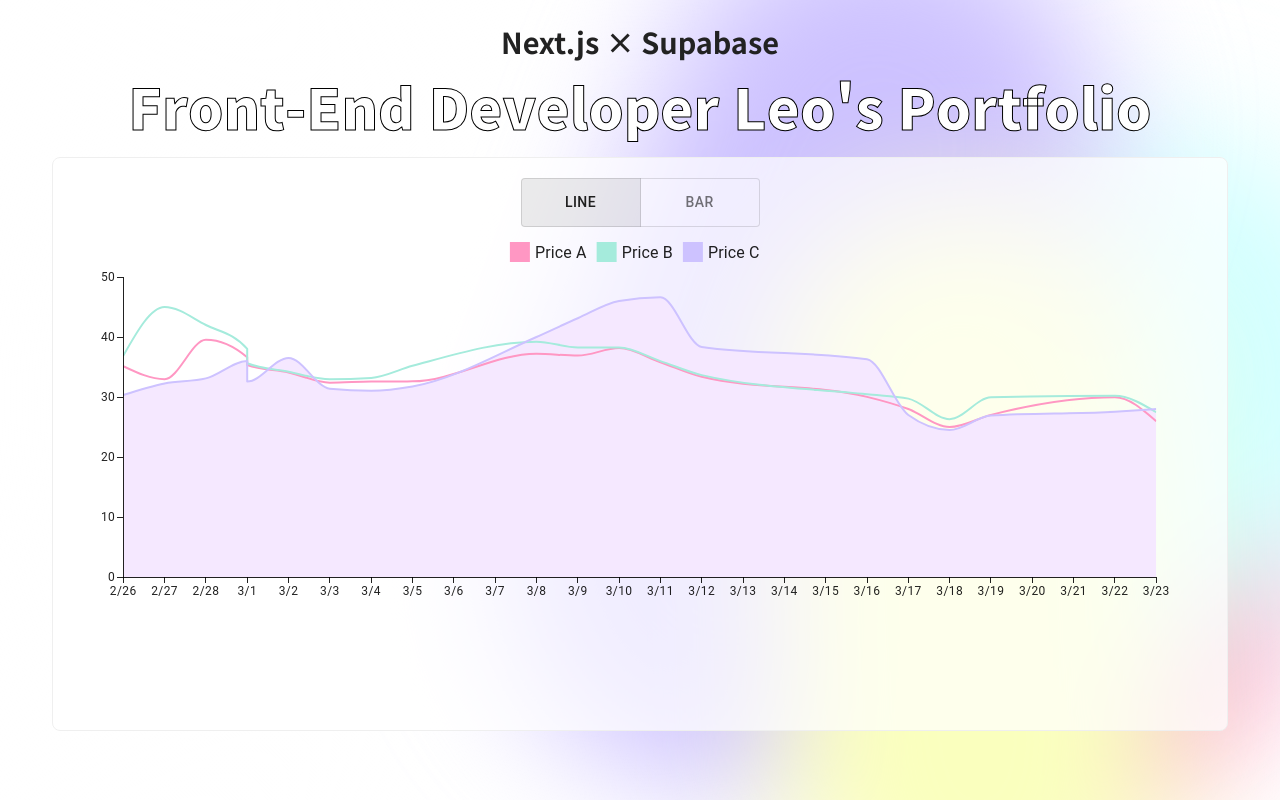
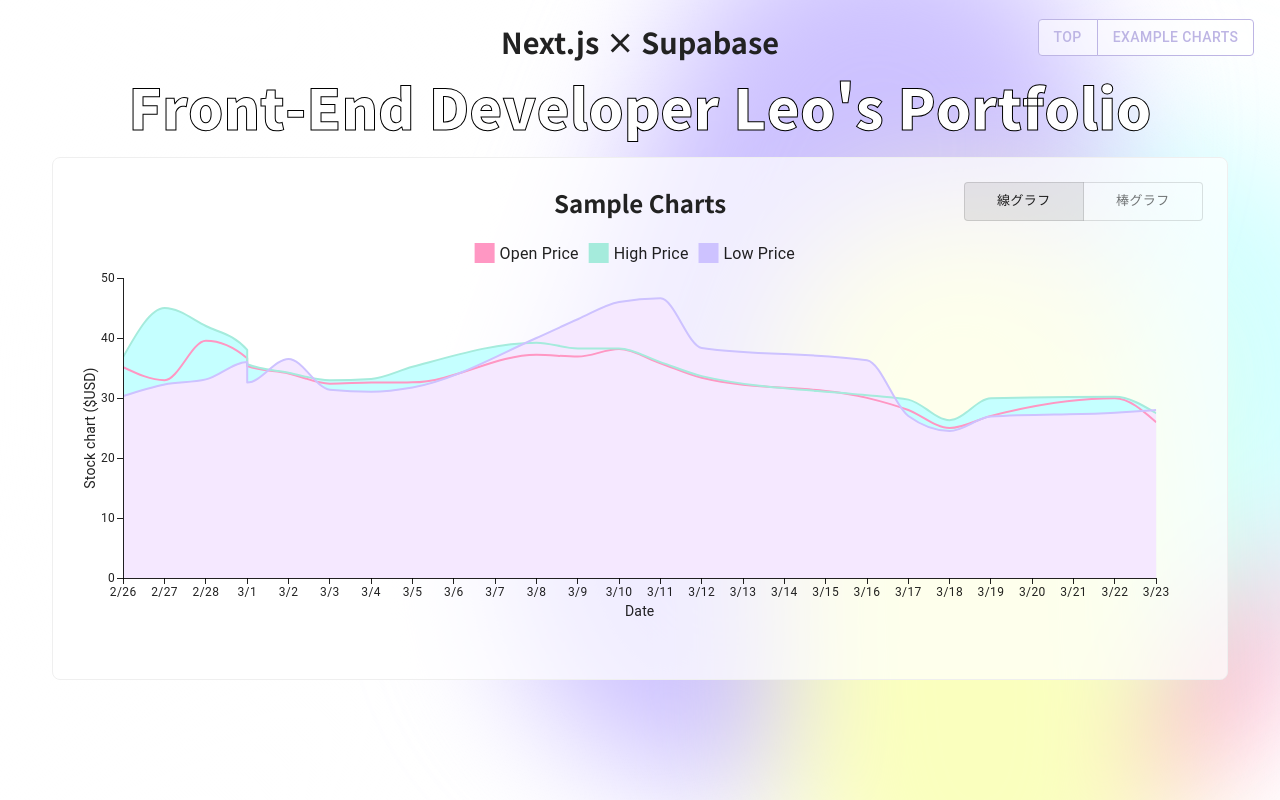
Before and after one commit to tagche/supabase-vercel-nextjs-portfolio, a Next.js app: page /chart in a window 1280 px wide. Built offline with nearby package versions, Linux system fonts and the light colour scheme.

Commit message:
遷移用ナビ実装

```diff
--- a/app/chart/page.tsx
+++ b/app/chart/page.tsx
@@ -1,21 +1,26 @@
 "use client"
 
 import * as React from 'react'
+import { useEffect } from 'react'
 import Stack from '@mui/material/Stack'
 import Box from '@mui/material/Box'
 import ToggleButtonGroup from '@mui/material/ToggleButtonGroup'
 import ToggleButton from '@mui/material/ToggleButton'
 import { BarChart } from '@mui/x-charts/BarChart'
 import { LineChart } from '@mui/x-charts/LineChart'
+import Navi from "../components/navi";
 import BgMotion from '../components/bgMotion'
 import OpeningAnim from '../top/openingAnim'
 
 const colors = ['#FF97C3', '#A5EBDC', '#CDC2FF']
+const colorsLite = ['#FFC6EE', '#c5ffff', '#f5e8ff']
+
 const barChartsParams = {
+    // 英数国理社
     series: [
-        { data: [3, 4, 1, 6, 5], label: 'A' },
-        { data: [4, 3, 1, 5, 8], label: 'B' },
-        { data: [4, 2, 5, 4, 1], label: 'C' },
+        { data: [80, 75, 91, 65, 52], label: 'Aさん' },
+        { data: [92, 85, 55, 72, 38], label: 'Bさん' },
+        { data: [60, 70, 95, 60, 80], label: 'Cさん' },
     ],
     height: 400,
 }
@@ -113,17 +118,17 @@
 const lineChartsParams = {
     series: [
         {
-            label: 'Price A',
+            label: 'Open Price',
             data: openPrice,
             showMark: false,
         },
         {
-            label: 'Price B',
+            label: 'High Price',
             data: highPrice,
             showMark: false,
         },
         {
-            label: 'Price C',
+            label: 'Low Price',
             data: lowPrice,
             showMark: false,
         },
@@ -143,12 +148,21 @@
         }
     }
 
+    const btnGroupStyle = {
+        position: "absolute",
+        top: "2vw",
+        right: "2vw",
+        zIndex: 10
+    } as const
+
     return (
         <main className="flex flex-col items-center justify-between p-24">
+            <Navi />
             <BgMotion></BgMotion>
             <OpeningAnim></OpeningAnim>
             <section className='quizBox'>
-                <div className="finishBox">
+                <div className="whiteBox">
+                    <h2>Sample Charts</h2>
                     <Stack
                         direction={{ xs: 'column', xl: 'row' }}
                         spacing={1}
@@ -159,12 +173,13 @@
                                 value={chartType}
                                 exclusive
                                 onChange={handleChartType}
+                                size="small"
                                 aria-label="chart type"
-                                // fullWidth
+                                style={btnGroupStyle}
                             >
                                 {['line', 'bar'].map((type) => (
                                     <ToggleButton key={type} value={type} aria-label="left aligned" style={{width: '120px'}}>
-                                        {type}
+                                        {type == "line" ? "線グラフ": "棒グラフ"}
                                     </ToggleButton>
                                 ))}
                             </ToggleButtonGroup>
@@ -172,26 +187,34 @@
                             {chartType === 'line' && (
                                 <LineChart
                                     {...lineChartsParams}
+                                    yAxis={[{
+                                        label: 'Stock chart ($USD)',
+                                    }]}
                                     xAxis={[{
                                         data: dates,
+                                        label: 'Date',
                                         scaleType: 'time',
                                         valueFormatter: dateFormatter
                                     }]}
                                     series={lineChartsParams.series.map((series, i) => ({
                                         ...series,
-                                        area: (i == 2 ? true : false),
+                                        // area: (i == 2 ? true : false),
+                                        area: true,
                                         color: colors[i],
-                                    }
-
-                                    ))}
+                                    }))}
                                 />
                             )}
+
                             {chartType === 'bar' && (
                                 <BarChart
                                     {...barChartsParams}
+                                    xAxis={[{
+                                        data: ["英語","数学","国語","理科","社会"],
+                                        scaleType: 'band',
+                                    }]}
                                     series={barChartsParams.series.map((series, i) => ({
                                         ...series,
-                                        color: colors[i],
+                                        color: colorsLite[i],
                                     }))}
                                 />
                             )}
--- a/app/components/navi.tsx
+++ b/app/components/navi.tsx
@@ -1,19 +1,29 @@
-import ToggleButtonGroup from '@mui/material/ToggleButtonGroup'
-import ToggleButton from '@mui/material/ToggleButton'
+import Button from '@mui/material/Button';
+import ButtonGroup from '@mui/material/ButtonGroup';
 
 export default function Navi() {
+    const naviStyle = {
+        position: "absolute",
+        top: "1.5vw",
+        right: "2vw",
+        zIndex: 10
+    } as const
+
+    const btnStyle = {
+        color: "#BDB5E4",
+        borderColor: "#BDB5E4",
+        background: "rgba(255,255,255,.6)"
+    }
+
     return (
-        <ToggleButtonGroup
-            exclusive
-            // onChange={handleChartType}
-            aria-label="chart type"
-        >
-            <ToggleButton key="top" value="Top" aria-label="left aligned" style={{ width: '120px' }}>
+        <ButtonGroup variant="outlined" style={naviStyle}>
+            <Button href="/" style={btnStyle}>
                 Top
-            </ToggleButton>
-            <ToggleButton key="chart" value="Chart" aria-label="left aligned" style={{ width: '120px' }}>
-            Chart
-            </ToggleButton>
-        </ToggleButtonGroup>
+            </Button>
+            <Button href="/chart" style={btnStyle}>
+                Example Charts
+            </Button>
+        </ButtonGroup>
+
     )
 }
--- a/app/top/finishPage.tsx
+++ b/app/top/finishPage.tsx
@@ -12,7 +12,7 @@
 
     return(
         <section className='quizBox'>
-            <div className="finishBox">
+            <div className="whiteBox">
                 <h1>ありがとうございました！</h1>
                 <p className="finishMsg">最後までお付き合いくださりありがとうございました。<br />
                 ソースコードは下記にて公開しています。</p>
--- a/styles/quiz.scss
+++ b/styles/quiz.scss
@@ -130,14 +130,11 @@
     margin: vw(0) vw(50) 0;
     position: relative;
 
-    .dropBox,
-    .finishBox {
+    .whiteBox {
         background: rgba(255, 255, 255, .7);
-        padding: vw(60);
-        min-height: 55vh;
+        padding: vw(60) vw(60) vw(30) vw(60);
         @include media(tablet){
-            padding: vw(20) vw(20) vw(100) vw(20);
-            min-height: 40vh;
+            padding: vw(20) vw(20) vw(50) vw(20);
         }
         align-items: center;
         transition: opacity .3s;
@@ -149,6 +146,16 @@
             @include media(tablet){
                 font-size: vw(32);
             }
+        }
+    }
+
+    .dropBox{
+        @extend .whiteBox;
+        min-height: 55vh;
+        padding: vw(60);
+        @include media(tablet){
+            min-height: 40vh;
+            padding: vw(20) vw(20) vw(100) vw(20);
         }
     }
 
@@ -272,14 +279,11 @@
         }
     }
 
-    .finishBox {
+    .whiteBox {
         max-height: none;
         height: auto;
-        margin-bottom: vw(50);
+        margin-bottom: vw(0);
 
-        .finishMsg{
-            margin-bottom: vw(20);
-        }
         .skillBox{
             margin: vw(80) 0 vw(20);
             @include media(tablet){
```
Also changed, not shown: app/page.tsx (+4 -3 lines).
